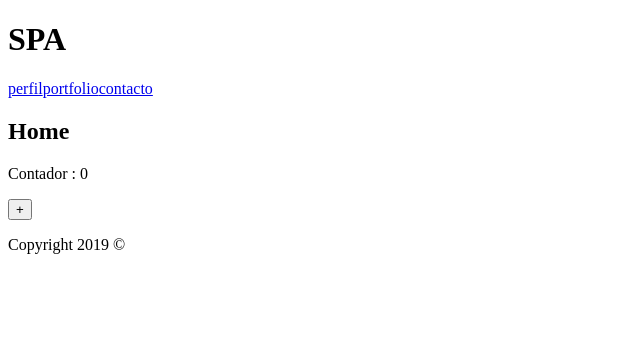
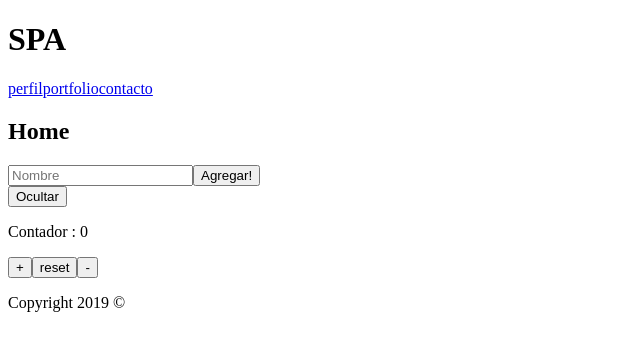
Before and after one commit to dander93/react-accenture, a React (Create React App) app: page / in a window 1280 px wide. Shown: the top 350 px of the page, without its empty margins (0-640 px from the left). Built offline with nearby package versions, Linux system fonts and the light colour scheme.

Commit message:
Agrego ejemplo de render condicional y inicio de componente controlado

```diff
--- a/src/ui/layout/App.js
+++ b/src/ui/layout/App.js
@@ -3,6 +3,7 @@ import Header from "./Header"
 import Footer from "./Footer"
 import Main from "./Main"
 import Contador from "../widgets/Contador"
+import Formulario from "../widgets/Formulario"
 
 class App extends Component {
 
@@ -11,14 +12,47 @@ class App extends Component {
         this.state = {
             links : ["perfil","portfolio","contacto"],
             texto : "Lorem Ipsum",
-            contador : 0
+            contador : 0,
+            visible : true
         }
         this.cambiarTexto = this.cambiarTexto.bind(this)
         this.aumentarContador = this.aumentarContador.bind(this)
+        this.disminuirContador = this.disminuirContador.bind(this)
+        this.resetearContador = this.resetearContador.bind(this)
+        this.toggleVisibility = this.toggleVisibility.bind(this)
+        this.handleSubmit = this.handleSubmit.bind(this)
+    }
+
+    handleSubmit(e/*nombre*/){
+        e.preventDefault()
+
+        //1) Selectores
+        //let nombre = document.querySelector("input").value
+
+        //2) Prop "ref"
+        //console.log(nombre)
+
+        //3) Referencia de Event
+        let nombre = e.target[0].value
+        console.dir(nombre)
+
+
+    }
+
+    toggleVisibility(){
+        this.setState({ visible : !this.state.visible })
     }
 
     aumentarContador(){
         this.setState({ contador : this.state.contador + 1 })
+    }
+
+    disminuirContador(){
+        this.setState({ contador : this.state.contador - 1 })
+    }
+
+    resetearContador(){
+        this.setState({ contador : 0 })
     }
 
     cambiarTexto(){
@@ -26,12 +60,15 @@ class App extends Component {
     }
 
     render(){
-        let {links,contador} = this.state
+        let {links,contador,visible} = this.state
         return (
             <>
             <Header links={links}/>
             <Main/>
-            <Contador contador={contador} aumentarContador={this.aumentarContador} />
+
+            <Formulario visible={visible} toggleVisibility={this.toggleVisibility} handleSubmit={this.handleSubmit}/>
+
+            <Contador contador={contador} aumentarContador={this.aumentarContador}  disminuirContador={this.disminuirContador}  resetearContador={this.resetearContador} />
             <Footer/>
             </>
         )
--- a/src/ui/layout/Header.js
+++ b/src/ui/layout/Header.js
@@ -7,7 +7,9 @@ class Header extends Component {
             <header>
                 <h1>SPA</h1>
                 <nav>
-                {links.map(link=><a href="#">{link}</a>)}
+                {links.map(link=>
+                    <a href="#" key={link}>{link}</a>
+                )}
                 </nav>
             </header>
         )
--- a/src/ui/widgets/Contador.js
+++ b/src/ui/widgets/Contador.js
@@ -2,11 +2,13 @@ import React, { Component } from 'react'
 
 class Contador extends Component {
     render() {
-        let {contador,aumentarContador} = this.props
+        let {contador,aumentarContador,disminuirContador,resetearContador} = this.props
         return (
             <div>
                 <p>Contador : {contador}</p>
                 <button onClick={aumentarContador}>+</button>
+                <button onClick={resetearContador}>reset</button>
+                <button onClick={disminuirContador}>-</button>
             </div>
         )
     }
--- /dev/null
+++ b/src/ui/widgets/Formulario.js
@@ -0,0 +1,34 @@
+import React, { Component } from 'react'
+
+class Formulario extends Component {
+
+    render() {
+        let {toggleVisibility,visible,handleSubmit} = this.props
+        return (
+            <div>
+
+                {visible
+                ?   <form onSubmit={handleSubmit}>
+                        <input type="text" placeholder="Nombre" ref="nombre"/>
+                        <button>Agregar!</button>
+                    </form>
+                : null
+                }
+
+                <button onClick={toggleVisibility}>
+                    {visible ? "Ocultar" : "Mostrar"}
+                </button>
+            </div>
+        )
+    }
+}
+
+export default Formulario
+
+
+/*
+<form onSubmit={e=>{
+    e.preventDefault()
+    handleSubmit(this.refs.nombre.value)
+}}>
+*/
```
Also changed, not shown: info.txt.
